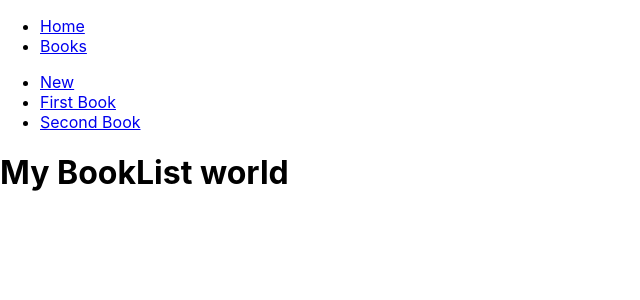
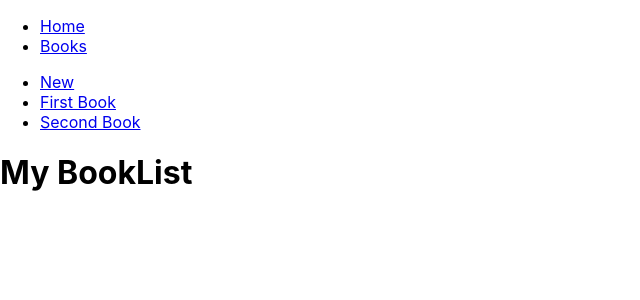
Before and after one commit to mohammedhashmi/rrd, a React (Create React App) app: page /books in a window 1280 px wide. Shown: the top 300 px of the page, without its empty margins (0-640 px from the left). Built offline with nearby package versions, Linux system fonts and the light colour scheme.

Commit message:
added book routes and books layout and both merged to main app

```diff
--- a/src/App.js
+++ b/src/App.js
@@ -1,12 +1,9 @@
 import React from 'react';
 import './App.css';
 import ComponentA from './components/ComponentA';
-import {BookList} from './pages/BookList'
-import { Book } from './pages/Book';
 import { Link, Route, Routes } from 'react-router-dom';
 import { NotFound } from './pages/NotFound';
-import { BookLayout } from './pages/BookLayout';
-import { NewBook } from './pages/NewBook';
+import { BookRoutes } from './pages/BookRoutes';
 
 function App() {
   return (
@@ -23,11 +20,7 @@ function App() {
       </nav>
       <Routes>
         <Route path="/" element={<ComponentA />} />
-        <Route path="/books" element={<BookLayout />}>
-          <Route index element={<BookList />} />
-          <Route path=':id' element={<Book/>}/>
-          <Route path='new' element={<NewBook/>}/>
-        </Route>
+        <Route path="/books/*" element={<BookRoutes />} />
         <Route path="*" element={<NotFound />} />
       </Routes>
     </>
--- a/src/pages/BookLayout.js
+++ b/src/pages/BookLayout.js
@@ -5,16 +5,16 @@ export function BookLayout () {
     <>
       <ul>
         <li>
-          <Link to="new">New</Link>
+          <Link to="/books/new">New</Link>
         </li>
         <li>
-          <Link to="1">First Book</Link>
+          <Link to="/books/1">First Book</Link>
         </li>
         <li>
-          <Link to="2">Second Book</Link>
+          <Link to="/books/2">Second Book</Link>
         </li>
       </ul>
-      <Outlet context={{hello: 'world'}}/>
+      <Outlet />
     </>
   )
 }
--- a/src/pages/BookList.js
+++ b/src/pages/BookList.js
@@ -1,11 +1,9 @@
-import { useOutletContext } from "react-router-dom"
 
 export function BookList () {
-  const { hello } = useOutletContext()
   return (
     <>
       <div>
-        <h1>My BookList {hello}</h1>
+        <h1>My BookList</h1>
       </div>
     </>
   )
--- /dev/null
+++ b/src/pages/BookRoutes.js
@@ -0,0 +1,18 @@
+import { Routes,Route } from "react-router-dom"
+import { BookLayout } from "./BookLayout"
+import { BookList } from "./BookList"
+import { Book } from "./Book"
+import { NewBook } from "./NewBook"
+
+export function BookRoutes() {
+  return (
+    <>
+      <BookLayout />
+      <Routes>
+        <Route index element={<BookList />} />
+        <Route path=':id' element={<Book/>}/>
+        <Route path='new' element={<NewBook/>}/>
+      </Routes>
+    </>
+  )
+}
```
